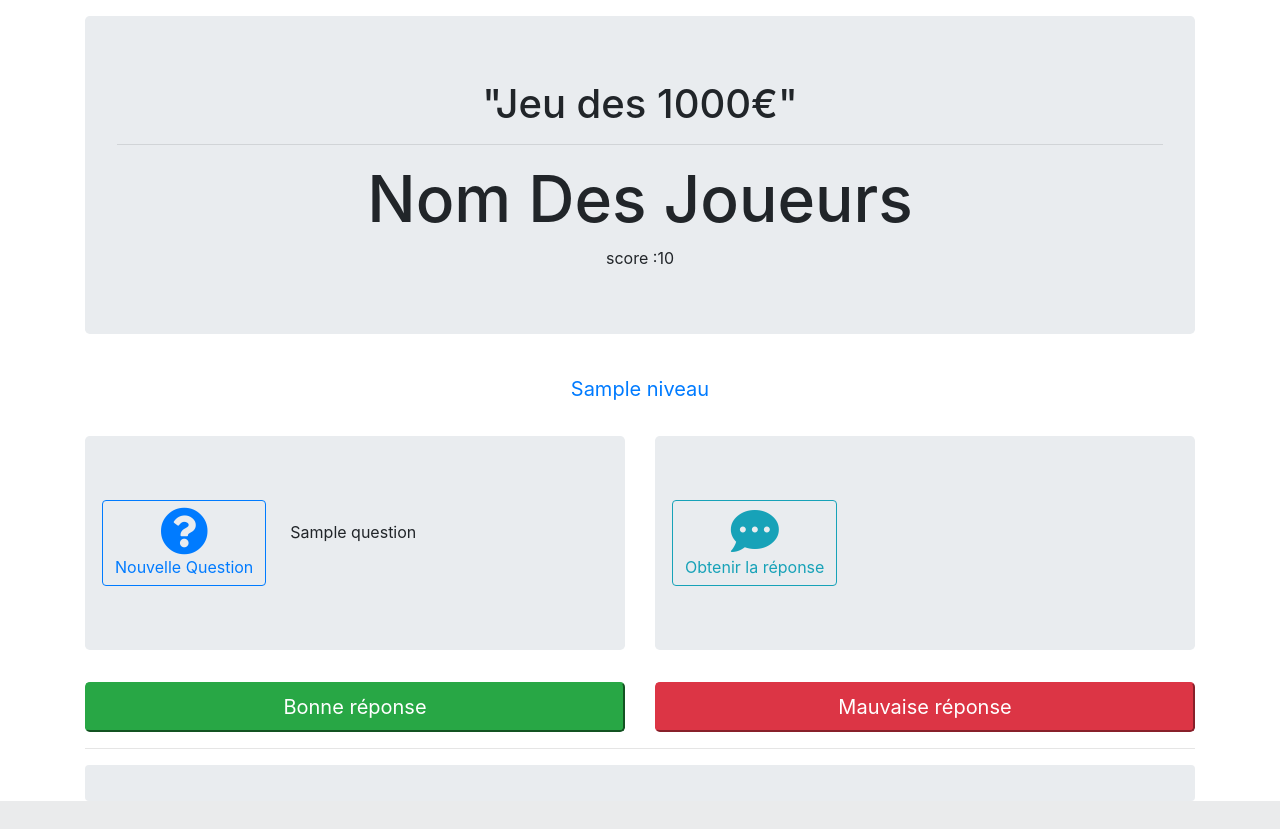
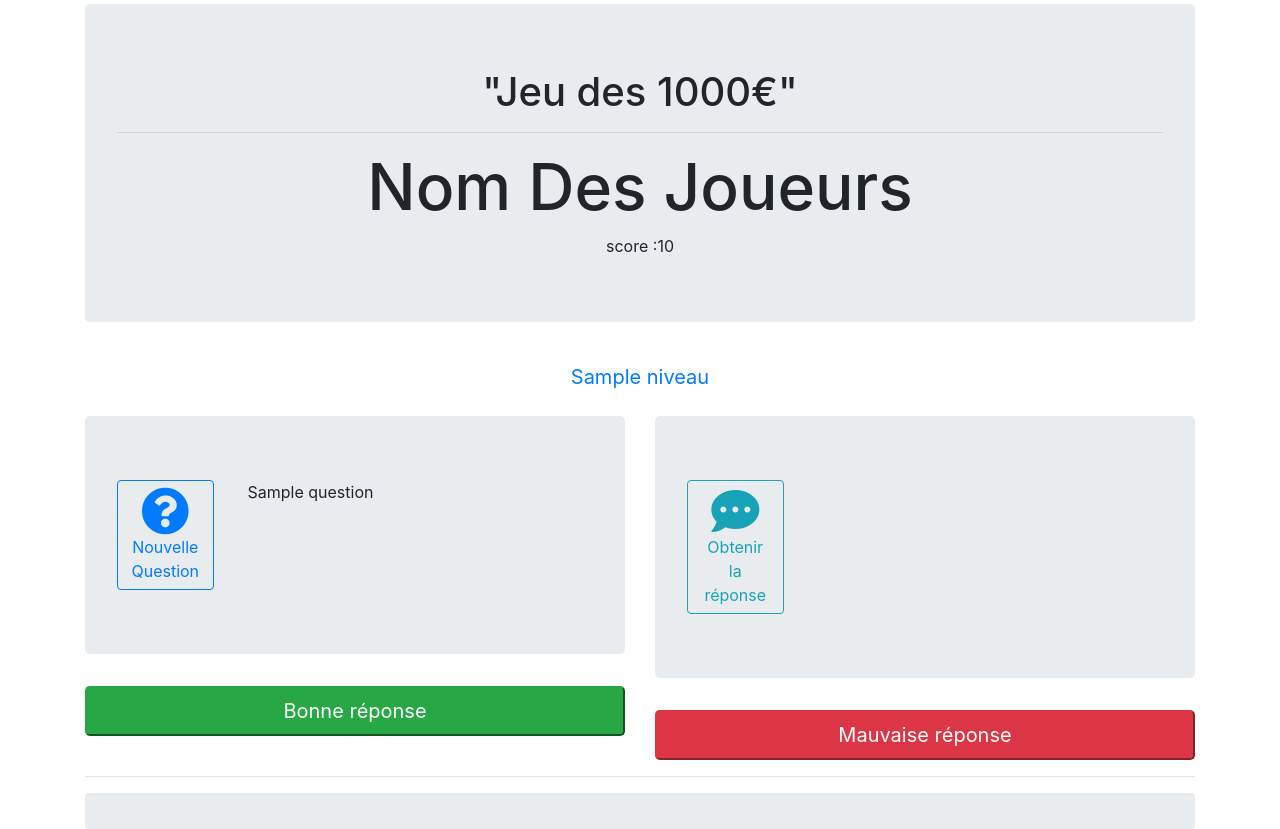
Before and after one commit to relaxmax68/jeu1000, a Symfony app: template templates/accueil.html.twig in a window 1280 px wide, after a click on "Nouvelle Question". Shown: the part 56-885 px from the top of the page. Before the commit the page ends 857 px from the top, so only its background shows below. Run offline with Twig, Linux system fonts and the light colour scheme; the template is opened without the code that fills it: most values are stand-ins (such as "Sample title", 1, 10 or a date in 2020); some libraries are stand-ins or nearby versions.

Commit message:
calibrage des textes et boutons

```diff
--- a/src/Controller/GameController.php
+++ b/src/Controller/GameController.php
@@ -83,7 +83,7 @@ class GameController extends AbstractController
 			'status' => 'light',
 			'niveau' => 'PAUSE',
 			'score' => 0,
-			'question'=>['question'=>['question'=>"",'answer'=>""]]
+			'question'=>['question'=>['question'=>"Voilà La question ?",'answer'=>"Voici la réponse !"]]
 		]);
 
 	}
--- a/src/Controller/HomeController.php
+++ b/src/Controller/HomeController.php
@@ -19,7 +19,7 @@ class HomeController extends AbstractController
 			'status' => 'light',
 			'niveau' => 'PAUSE',
 			'score' => 0,
-			'question'=>['question'=>['question'=>"",'answer'=>""]]
+			'question'=>['question'=>['question'=>"Voilà la question ?",'answer'=>"Voici la réponse !"]]
 		]);
 	}
 	/**
--- a/templates/accueil.html.twig
+++ b/templates/accueil.html.twig
@@ -2,29 +2,36 @@
 
 {% block title %}Jeu des 1000€{% endblock %}
 
+{% block stylesheets %}
+	<style>
+		a:visited{color: white;text-decoration: none;}
+		a:hover{color: white;text-decoration: none;}
+	</style>
+{% endblock %}
+
 {% block body %}
-	<div class="container mt-3">
+	<div class="container mt-1">
 		<div class="jumbotron text-center">
 			<h1>"Jeu des 1000€"</h1>
 			<hr>
 			<h3 class="text-capitalize" style="font-size: 4rem;">Nom des joueurs</h3>
 			<div>score :{{ score }}</div>
 		</div>
-		<div class="btn-block btn-{{ status }} btn-lg text-center">
-			<a href="{{ path('question')}}">{{ niveau }}</a>
-		</div>
+		<a href="{{ path('question')}}" hover:"color:white" visited:"color: white;">
+			<div class="btn-block btn-{{ status }} btn-lg text-center">{{ niveau }}</div>
+		</a>
 		<div class="btn-block btn-lg"></div>
 		<div class="row">
 		  <div class="col-lg-6">
 		  	<div class="jumbotron">
 		  		<div class="row">
-		  			<div onclick="javascript:visibilite('question'); return false;">
+		  			<div class="col-lg-3" onclick="javascript:visibilite('question'); return false;">
 				  		<div class="btn btn-outline-primary" onclick="javascript:decompte(); return false;">
 					  		<div><i class="fas fa-question-circle" style="font-size: 3rem;"></i></div>
 					  		<div>Nouvelle Question</div>
 				  		</div>
 			 	 	</div>
-			  		<div class="card-body ml-1" style="display:none" id="question">{{ question.question.question }}</div>
+			  		<div class="col-lg-8 ml-1" style="display:none" id="question">{{ question.question.question }}</div>
 		  		</div>
 		  	</div>
 		    <div class="btn-block btn-md"></div>
@@ -33,13 +40,13 @@
 		  <div class="col-lg-6">
 		  	<div class="jumbotron">
 		  		<div class="row">
-		  			<div onclick="javascript:visibilite('reponse'); return false;">
+		  			<div class="col-lg-3" onclick="javascript:visibilite('reponse'); return false;">
 			  			<button class="btn btn-outline-info" onclick="javascript:stop(); return false;">
 					  		<div><i class="fas fa-comment-dots" style="font-size: 3rem;"></i></div>
 				  			<div>Obtenir la réponse</div>
 				  		</button>
 				  	</div>
-			  		<div class="card-body ml-1" style="display:none" id="reponse">{{ question.question.answer }}</div>
+			  		<div class="col-lg-8 ml-1" style="display:none" id="reponse">{{ question.question.answer }}</div>
 		  		</div>
 		  	</div>
 		  	<div class="btn-block btn-md"></div>
```
